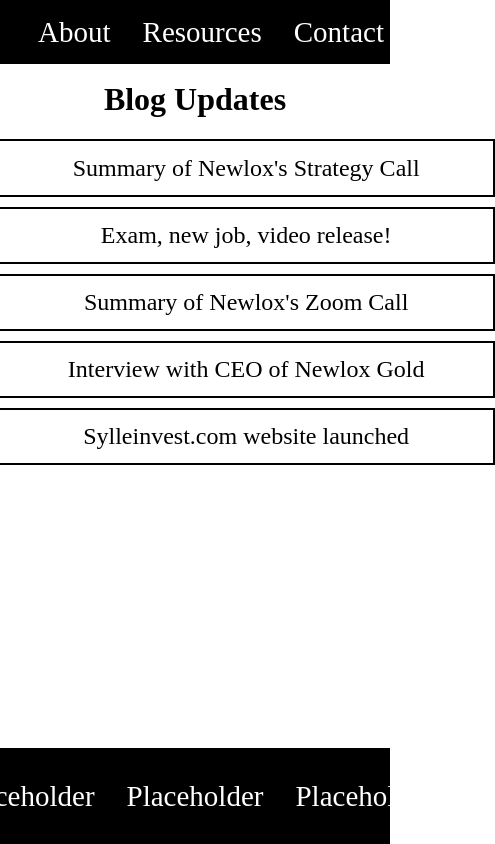
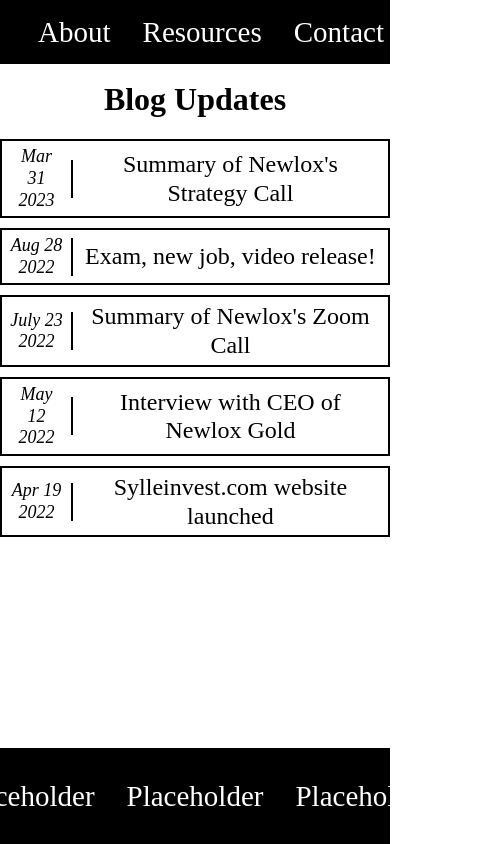
Before and after one commit to PontusLindblom/sylleinvest-website, a Next.js app: page / in a window 390 px wide. Shown: the whole page, 495 px wide, since content can reach past the window. Built offline with nearby package versions, Linux system fonts and the light colour scheme.

Commit message:
Make webpage content responsive

```diff
--- a/src/app/globals.css
+++ b/src/app/globals.css
@@ -125,5 +125,6 @@ body {
 /* Ensures the content of the page stays in the center */
 .content-container {
     align-self: center;
-    width: 60rem;
+    max-width: 60rem;
+    width: 100%;
 }
```
